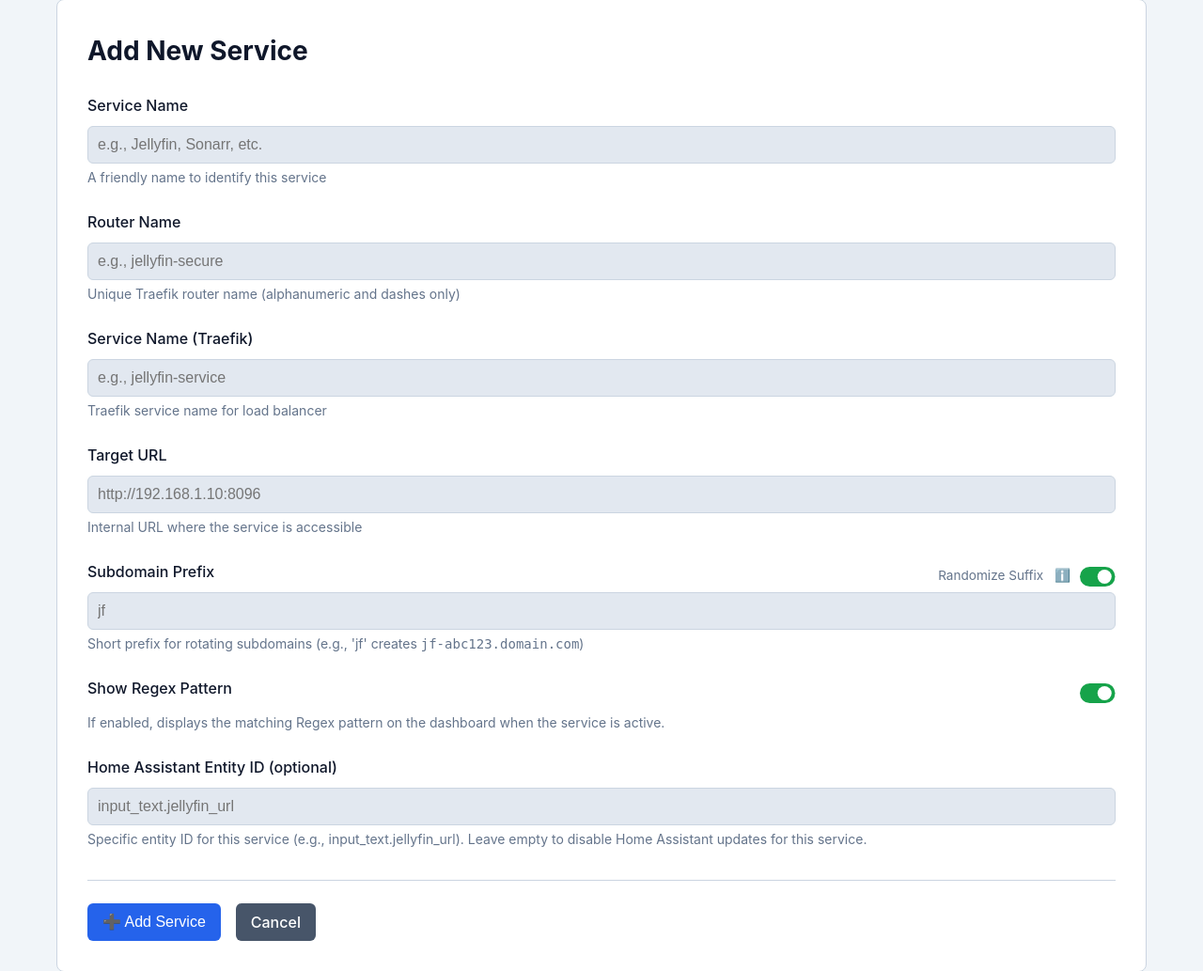
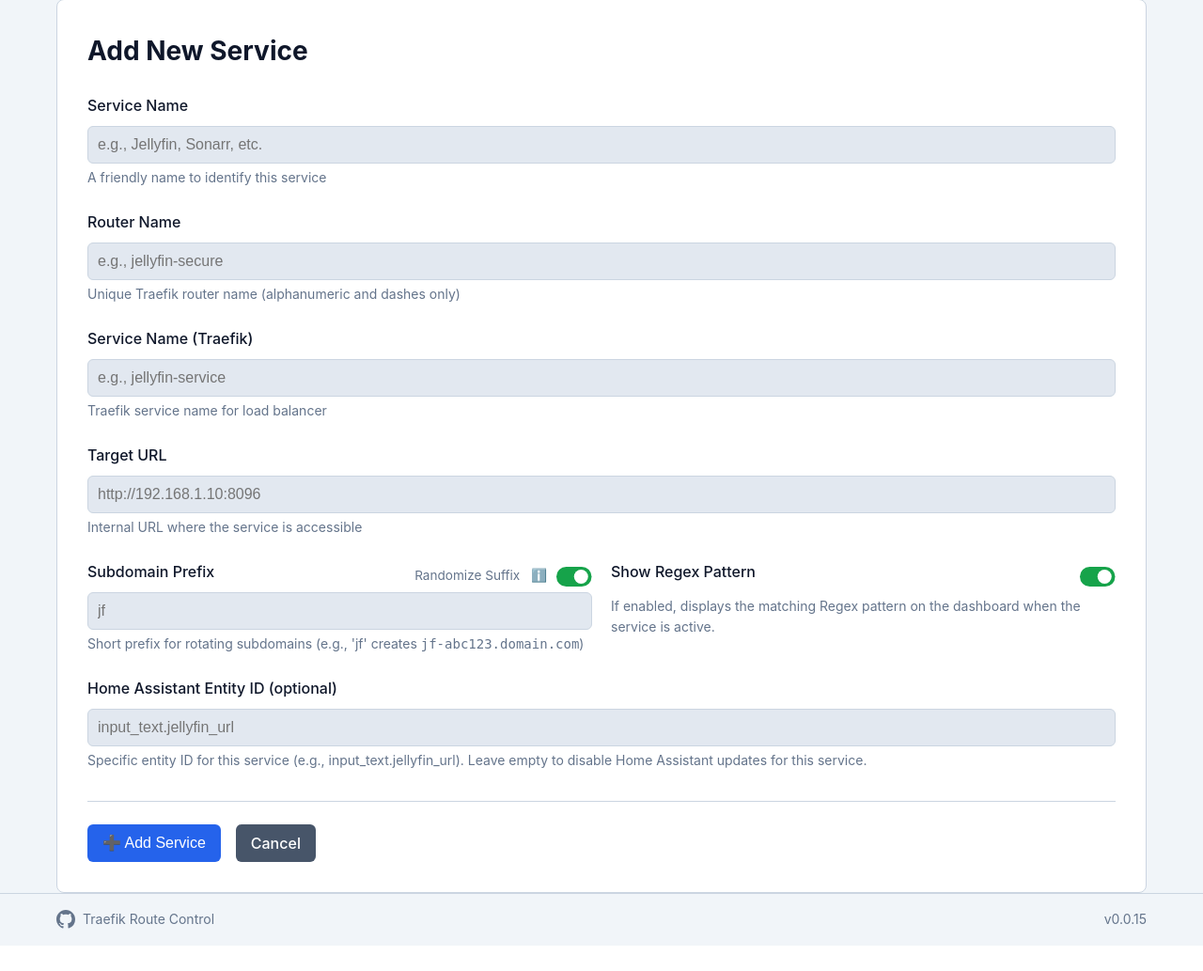
Before and after one commit to m1ckyb/Traefik-Route-Control, a Flask app: page /services/new in a window 1280 px wide. Shown: the part 108-1141 px from the top of the page at 94% size. After the commit the page ends 1114 px from the top, so only its background shows below. Run offline with Flask 3, Linux system fonts and the light colour scheme; a user stored in the database is signed in; data comes from the database, SQL or seed files in the repository; some libraries are stand-ins or nearby versions.

Commit message:
ui: align subdomain prefix and regex toggle on service form

```diff
--- a/templates/service_form.html
+++ b/templates/service_form.html
@@ -40,7 +40,8 @@
             <small>Internal URL where the service is accessible</small>
         </div>
 
-        <div class="form-group">
+        <div style="display: flex; gap: 20px; flex-wrap: wrap;">
+            <div class="form-group" style="flex: 1; min-width: 300px;">
                 <div style="display: flex; justify-content: space-between; align-items: center;">
                     <label for="subdomain_prefix" id="prefix-label">Subdomain Prefix</label>
                     <div style="display: flex; align-items: center; gap: 10px;">
@@ -59,7 +60,7 @@
                 <small id="prefix-help">Short prefix for rotating subdomains (e.g., 'jf' creates jf-abc123.domain.com)</small>
             </div>
 
-        <div class="form-group">
+            <div class="form-group" style="flex: 1; min-width: 300px;">
                 <div style="display: flex; justify-content: space-between; align-items: center;">
                     <label for="show_regex">Show Regex Pattern</label>
                     <div class="switch-75">
@@ -70,6 +71,7 @@
                     </div>
                 </div>
                 <small>If enabled, displays the matching Regex pattern on the dashboard when the service is active.</small>
+            </div>
         </div>
 
         <div class="form-group">
```
Also changed, not shown: unreleased.md (added, +2 -0 lines). Lines whose indentation alone changed are shown as unchanged.
